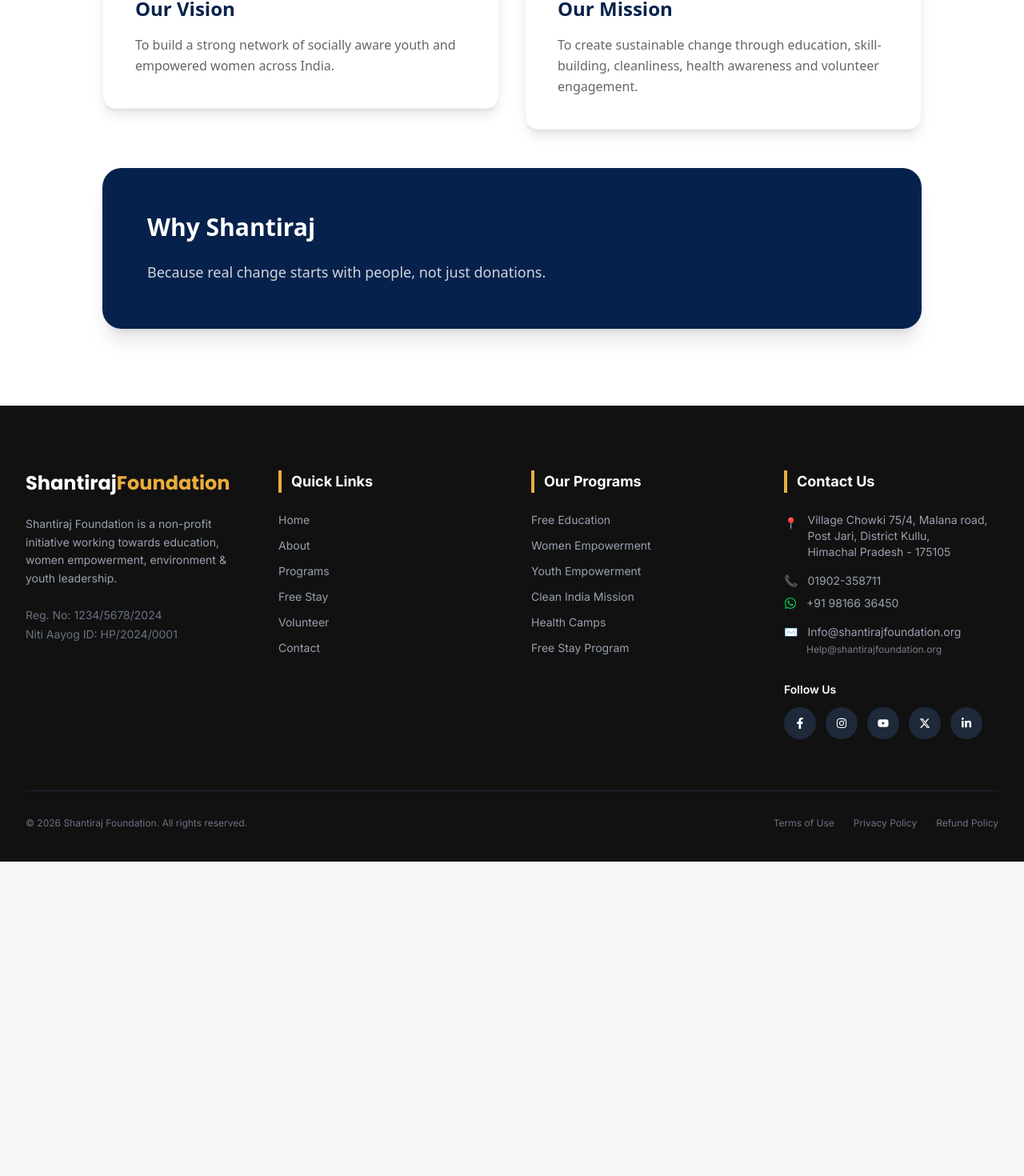
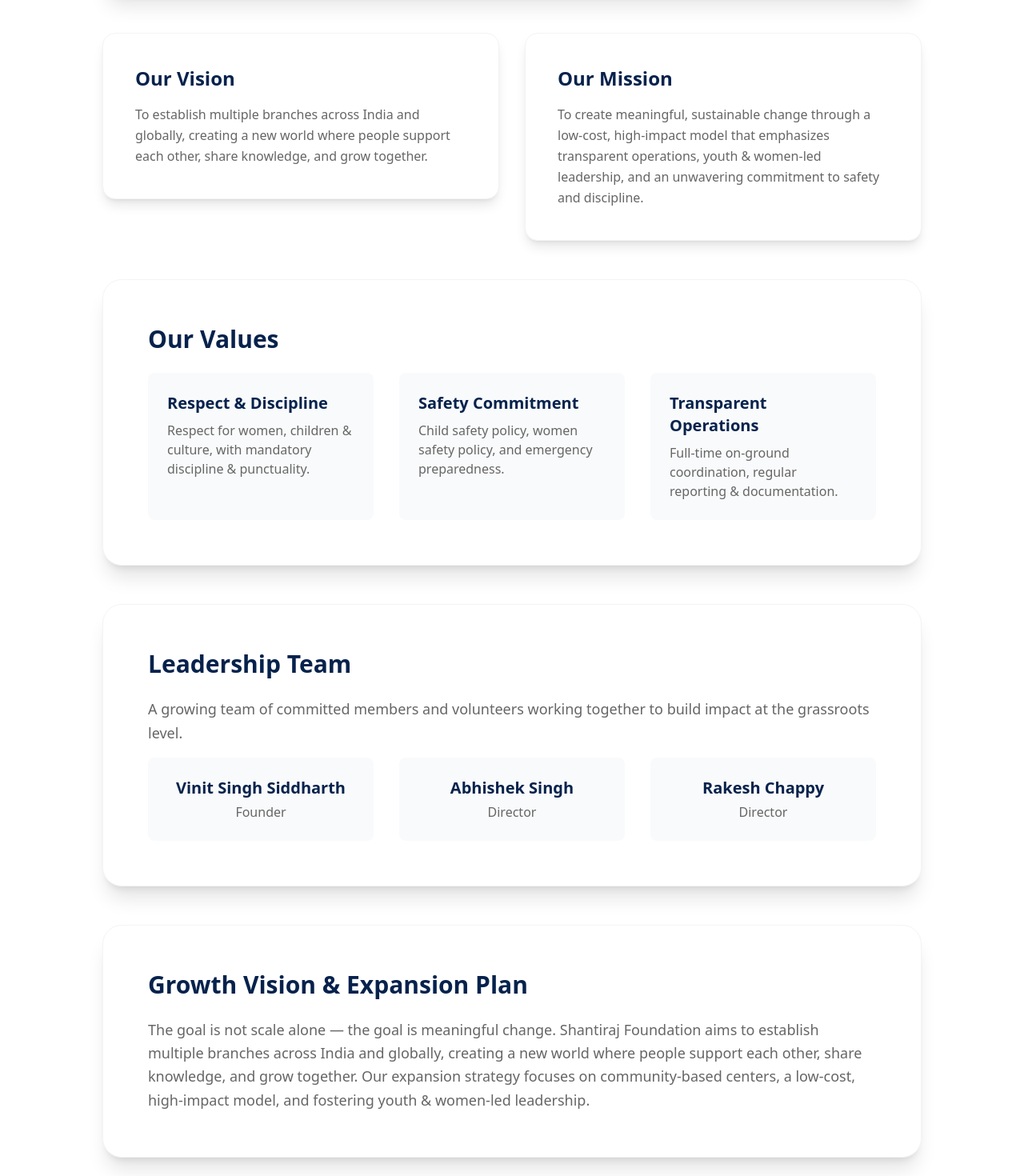
Before and after one commit to aavizmehar/shantirajfoundation, a Next.js app: page /about in a window 1280 px wide. Shown: the part 715-2185 px from the top of the page at 80% size. Before the commit the page ends 1792 px from the top, so only its background shows below. Built offline with nearby package versions, Linux system fonts and the light colour scheme.

Commit message:
added content

```diff
--- a/app/about/page.tsx
+++ b/app/about/page.tsx
@@ -28,9 +28,9 @@
 
           <Reveal width="100%">
             <div className="bg-white p-10 md:p-14 rounded-3xl shadow-xl border border-gray-100">
-                <h2 className="text-3xl font-bold text-secondary mb-6 font-heading">Who We Are</h2>
+                <h2 className="text-3xl font-bold text-secondary mb-6 font-heading">Our Story</h2>
                 <p className="text-lg text-text-light leading-relaxed">
-                  Shantiraj Foundation is a youth-driven social organization working in education, women empowerment, environment protection and community development.
+                  Shantiraj Foundation represents a vision of a new India, where education, equality, responsibility, and compassion guide progress. We are a youth-driven social organization committed to building a world where everyone moves forward—together. Our work focuses on education, women empowerment, environmental protection, and holistic community development, all driven by a passionate team and a growing network of volunteers.
                 </p>
             </div>
           </Reveal>
@@ -40,7 +40,7 @@
                 <div className="bg-white p-10 rounded-2xl border border-gray-100 shadow-lg hover:shadow-2xl transition-all duration-300 transform hover:-translate-y-1 h-full">
                     <h3 className="text-2xl font-bold text-secondary mb-4 font-heading">Our Vision</h3>
                     <p className="text-text-light leading-relaxed">
-                      To build a strong network of socially aware youth and empowered women across India.
+                      To establish multiple branches across India and globally, creating a new world where people support each other, share knowledge, and grow together.
                     </p>
                 </div>
             </Reveal>
@@ -49,11 +49,61 @@
                 <div className="bg-white p-10 rounded-2xl border border-gray-100 shadow-lg hover:shadow-2xl transition-all duration-300 transform hover:-translate-y-1 h-full">
                     <h3 className="text-2xl font-bold text-secondary mb-4 font-heading">Our Mission</h3>
                     <p className="text-text-light leading-relaxed">
-                      To create sustainable change through education, skill-building, cleanliness, health awareness and volunteer engagement.
+                      To create meaningful, sustainable change through a low-cost, high-impact model that emphasizes transparent operations, youth & women-led leadership, and an unwavering commitment to safety and discipline.
                     </p>
                 </div>
             </Reveal>
           </div>
+          <Reveal width="100%">
+            <div className="bg-white p-10 md:p-14 rounded-3xl shadow-xl border border-gray-100">
+              <h2 className="text-3xl font-bold text-secondary mb-6 font-heading">Our Values</h2>
+              <div className="grid md:grid-cols-3 gap-8">
+                <div className="bg-gray-50 p-6 rounded-lg">
+                  <h3 className="text-xl font-bold text-secondary mb-2">Respect & Discipline</h3>
+                  <p className="text-text-light">Respect for women, children & culture, with mandatory discipline & punctuality.</p>
+                </div>
+                <div className="bg-gray-50 p-6 rounded-lg">
+                  <h3 className="text-xl font-bold text-secondary mb-2">Safety Commitment</h3>
+                  <p className="text-text-light">Child safety policy, women safety policy, and emergency preparedness.</p>
+                </div>
+                <div className="bg-gray-50 p-6 rounded-lg">
+                  <h3 className="text-xl font-bold text-secondary mb-2">Transparent Operations</h3>
+                  <p className="text-text-light">Full-time on-ground coordination, regular reporting & documentation.</p>
+                </div>
+              </div>
+            </div>
+          </Reveal>
+          <Reveal width="100%">
+            <div className="bg-white p-10 md:p-14 rounded-3xl shadow-xl border border-gray-100">
+              <h2 className="text-3xl font-bold text-secondary mb-6 font-heading">Leadership Team</h2>
+              <p className="text-lg text-text-light leading-relaxed mb-4">
+                A growing team of committed members and volunteers working together to build impact at the grassroots level.
+              </p>
+              <div className="grid md:grid-cols-3 gap-8">
+                <div className="bg-gray-50 p-6 rounded-lg text-center">
+                  <h3 className="text-xl font-bold text-secondary mb-1">Vinit Singh Siddharth</h3>
+                  <p className="text-text-light">Founder</p>
+                </div>
+                <div className="bg-gray-50 p-6 rounded-lg text-center">
+                  <h3 className="text-xl font-bold text-secondary mb-1">Abhishek Singh</h3>
+                  <p className="text-text-light">Director</p>
+                </div>
+                <div className="bg-gray-50 p-6 rounded-lg text-center">
+                  <h3 className="text-xl font-bold text-secondary mb-1">Rakesh Chappy</h3>
+                  <p className="text-text-light">Director</p>
+                </div>
+              </div>
+            </div>
+          </Reveal>
+
+          <Reveal width="100%">
+            <div className="bg-white p-10 md:p-14 rounded-3xl shadow-xl border border-gray-100">
+                <h2 className="text-3xl font-bold text-secondary mb-6 font-heading">Growth Vision & Expansion Plan</h2>
+                <p className="text-lg text-text-light leading-relaxed">
+                  The goal is not scale alone — the goal is meaningful change. Shantiraj Foundation aims to establish multiple branches across India and globally, creating a new world where people support each other, share knowledge, and grow together. Our expansion strategy focuses on community-based centers, a low-cost, high-impact model, and fostering youth & women-led leadership.
+                </p>
+            </div>
+          </Reveal>
 
           <Reveal width="100%">
             <div className="bg-secondary text-white p-10 md:p-14 rounded-3xl shadow-xl">
--- a/app/partner/page.tsx
+++ b/app/partner/page.tsx
@@ -41,10 +41,10 @@
                     <h2 className="text-3xl md:text-4xl font-bold text-secondary mb-6 font-heading">Who We Partner With</h2>
                 </Reveal>
                 <div className="grid md:grid-cols-2 lg:grid-cols-4 gap-8">
-                    <PartnerCard icon={<FaUserTie />} title="Investors" />
-                    <PartnerCard icon={<FaBuilding />} title="CSR" />
-                    <PartnerCard icon={<FaHandshake />} title="Politicians" />
-                    <PartnerCard icon={<FaPiggyBank />} title="Institutions" />
+                    <PartnerCard icon={<FaBuilding />} title="Institutions & Organizations" />
+                    <PartnerCard icon={<FaUserTie />} title="Supporters & Leaders" />
+                    <PartnerCard icon={<FaHandshake />} title="CSR & Social Investors" />
+                    <PartnerCard icon={<FaPiggyBank />} title="Community Leaders" />
                 </div>
             </div>
 
@@ -52,9 +52,9 @@
                 <div className="bg-white rounded-3xl p-10 md:p-16 mb-16 shadow-2xl border border-gray-100">
                     <h3 className="text-3xl font-bold text-secondary mb-8 text-center font-heading">How You Can Support</h3>
                     <div className="grid md:grid-cols-3 gap-8 text-center">
-                        <SupportItem title="Space" description="Provide space for our community centers and workshops." />
-                        <SupportItem title="Infrastructure" description="Help us build and equip our facilities." />
-                        <SupportItem title="Expansion Funding" description="Fuel our growth to reach more communities across India." />
+                        <SupportItem title="Space & Infrastructure" description="Provide space and help us build & equip our facilities." />
+                        <SupportItem title="Program Development" description="Contribute to the creation and enhancement of our programs." />
+                        <SupportItem title="Expansion & Mentorship" description="Fuel our growth to reach more communities and guide our leaders." />
                     </div>
                 </div>
             </Reveal>
--- a/app/terms-of-use/page.tsx
+++ b/app/terms-of-use/page.tsx
@@ -9,7 +9,7 @@
       <div className="container mx-auto px-4 sm:px-6 lg:px-8 py-24 pt-32">
         <div className="max-w-4xl mx-auto bg-white p-8 sm:p-12 rounded-lg shadow-md">
           <h1 className="text-3xl font-bold mb-6">Terms & Conditions</h1>
-          <p className="text-sm text-gray-500 mb-8">Effective Date: [Add Date]</p>
+          <p className="text-sm text-gray-500 mb-8">Effective Date: February 12, 2026</p>
 
           <div className="prose lg:prose-lg max-w-none">
             <p>Welcome to Shantiraj Foundation. By accessing our website or applying for any program, you agree to comply with the following terms and conditions.</p>
```
